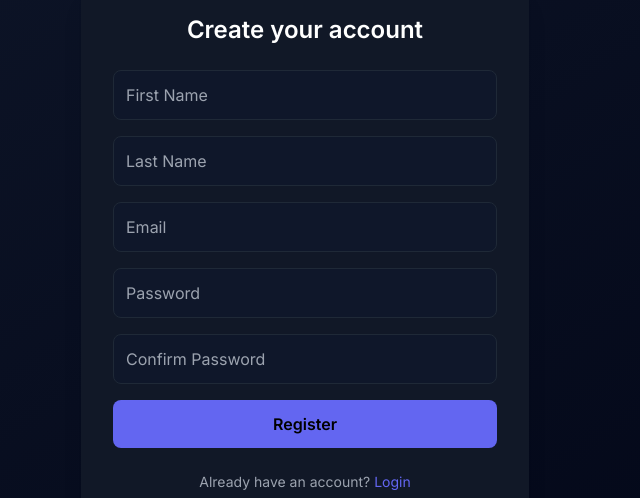
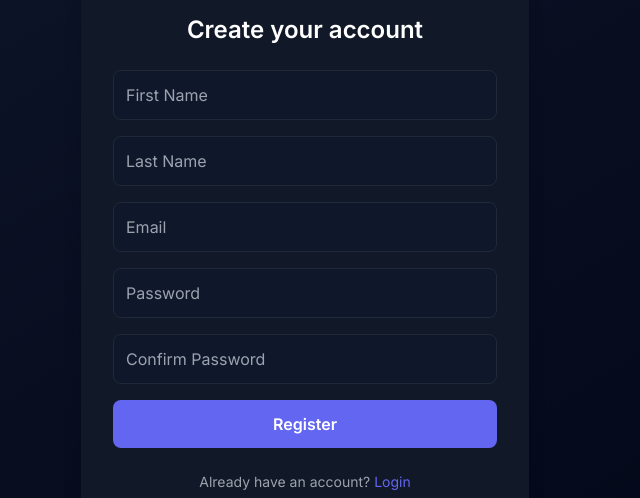
Before and after one commit to Adnan-glitch/Chattrix-Hosting, a React (Create React App) app in the folder frontend/: page /register in a window 1280 px wide. Shown: the part 181-679 px from the top of the page, without its empty margins (335-975 px from the left). Built offline with nearby package versions, Linux system fonts and the light colour scheme; no server answers.

Commit message:
login/register font color change

```diff
--- a/frontend/src/pages/Login.js
+++ b/frontend/src/pages/Login.js
@@ -32,10 +32,8 @@
 
   return (
     <div className="min-h-screen flex items-center justify-center bg-gradient-to-br from-[#0f172a] to-[#020617] px-4">
-
       {/* Wrapper to stack heading + card */}
       <div className="w-full max-w-md flex flex-col items-center">
-
         {/* Main App Title */}
         <h2 className="text-3xl font-bold text-center mb-8 text-white">
           Welcome to{" "}
@@ -50,7 +48,7 @@
             Let’s get you back in
           </h3>
 
-          <form onSubmit={submitHandler} className="space-y-4">
+          <form onSubmit={submitHandler} className="space-y-4 text-white">
             <input
               type="email"
               required
@@ -85,7 +83,6 @@
             </Link>
           </p>
         </div>
-
       </div>
     </div>
   );
--- a/frontend/src/pages/Register.js
+++ b/frontend/src/pages/Register.js
@@ -58,7 +58,7 @@
             Create your account
           </h3>
 
-          <form onSubmit={submitHandler} className="space-y-4">
+          <form onSubmit={submitHandler} className="space-y-4 text-white">
             <input
               type="text"
               required
```
